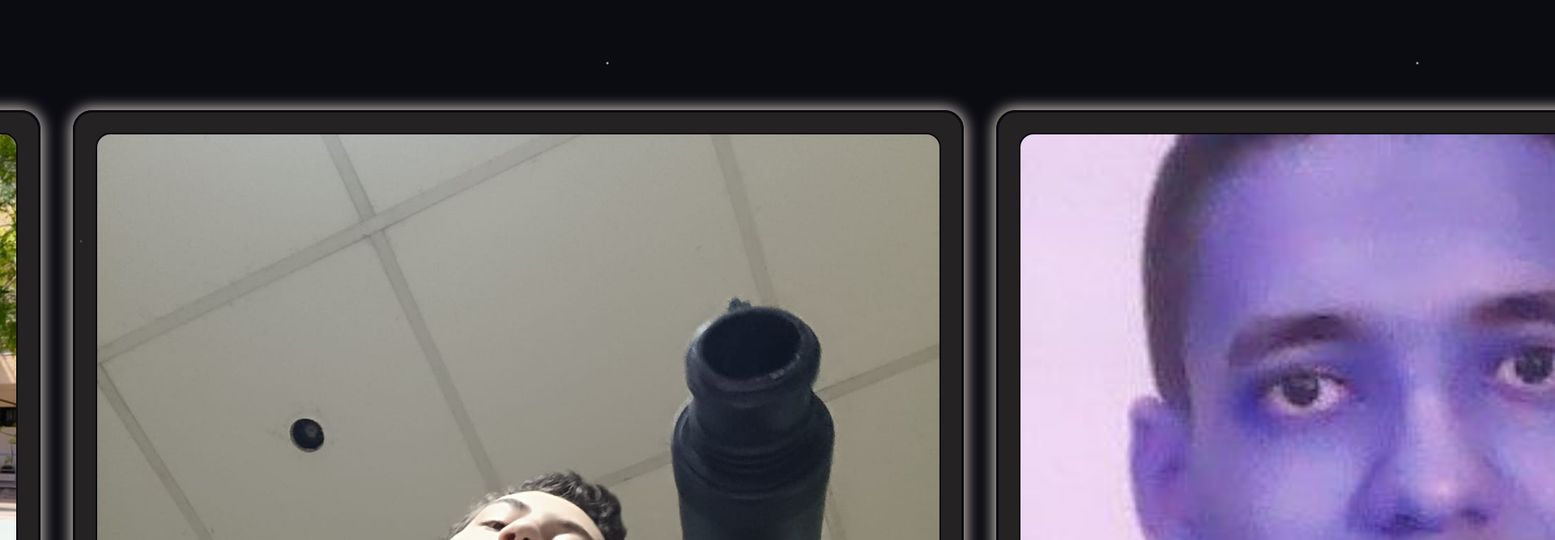
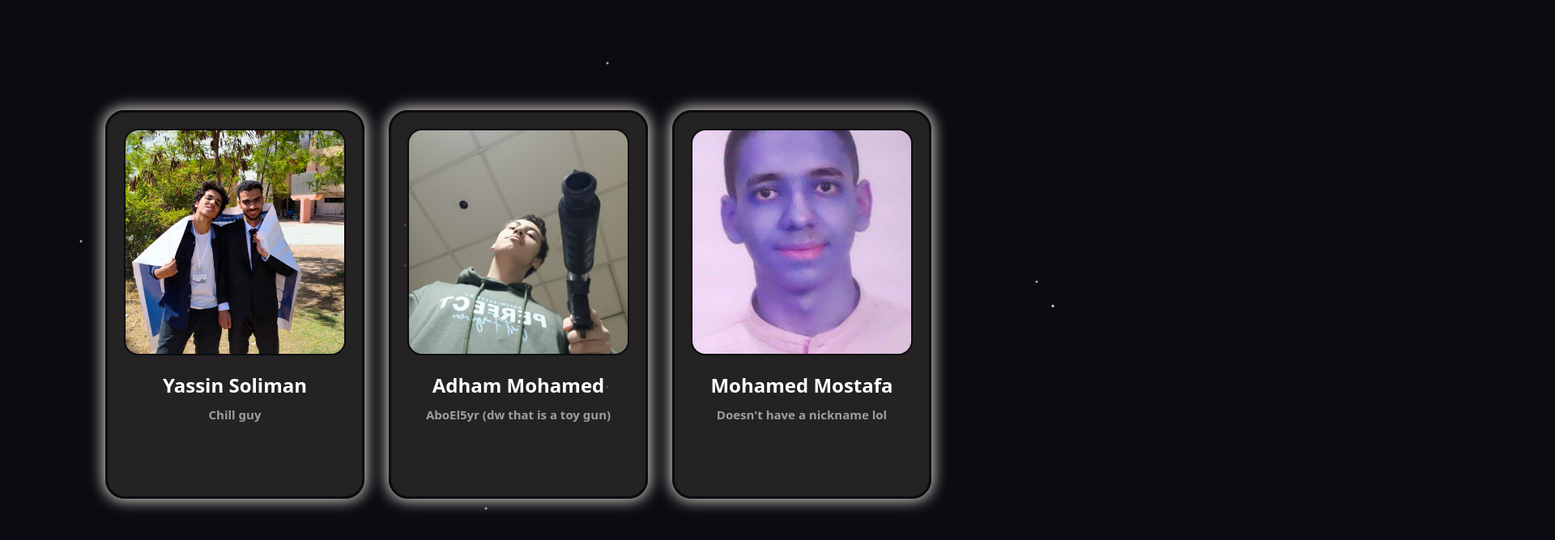
Before and after one commit to Yassin-Soliman53/semi-final-project, a website: page about_us.html in a window 1280 px wide. Shown: the part 202-869 px from the top of the page at 81% size, 1920 px wide, since content can reach past the window. Drawn offline with Linux system fonts and the light colour scheme; a web font is replaced by a local one.

Commit message:
the about us edits

```diff
--- a/about-us.css
+++ b/about-us.css
@@ -51,14 +51,14 @@ a {
     flex-direction: row;
     justify-content: center;
     align-items: center;
-    gap: 40px;
+    gap: 30px;
 }
 .card-link {
     text-decoration: none;
 }
 .card {
-    width: 1100px;
-    height: 1400px;
+    width: 320px;
+    height: 480px;
 }
 
 .card-inner {
@@ -77,7 +77,7 @@ a {
     width: 100%;
     height: 100%;
     border-radius: 24px;
-    padding: 25px;
+    padding: 20px;
     background-color: rgba(47, 44, 41, 0.737);
     border: 3px solid #0b0b12;
     box-shadow: 0px 0px 18px 2px rgb(223, 215, 202);
@@ -89,8 +89,8 @@ a {
 
 .profile-photo {
     width: 100%;
-    height: 1100px;
     border-radius: 50px;
+    height: 280px;
     object-fit: cover;
     border-radius: 18px;
     border: 2px solid #0b0b12;
@@ -99,14 +99,14 @@ a {
 
 .card-front h1 {
     font-family: "Bitcount Grid Double", system-ui;
-    font-size: 70px;
+    font-size: 24px;
     color: white;
     margin-bottom: 10px;
 }
 
 .card-front h2.nickname {
     font-family: "Bitcount Prop Single", system-ui;
-    font-size: 50px;
+    font-size: 15px;
     color: rgb(156, 159, 162);
 }
 
@@ -120,7 +120,7 @@ a {
 
 .card-back h3 {
     font-family: 'Determination Mono', monospace;
-    font-size: 80px;
+    font-size: 20px;
     color: antiquewhite;
     border-bottom: 3px solid antiquewhite;
     padding-bottom: 12px;
@@ -135,7 +135,7 @@ a {
 .card-back li {
     font-family: 'Determination Mono', monospace;
     color: antiquewhite;
-    font-size: 60px;
+    font-size: 15px;
     margin-bottom: 25px;
 }
 * {
@@ -172,7 +172,7 @@ a {
     font-family: 'DeterminationMono', monospace, sans-serif;
     font-size: 50px;
     font-weight: 500;
-    padding: 20px 30px;
+    padding: 8px 16px;
     border-radius: 8px;
 
 }
```
